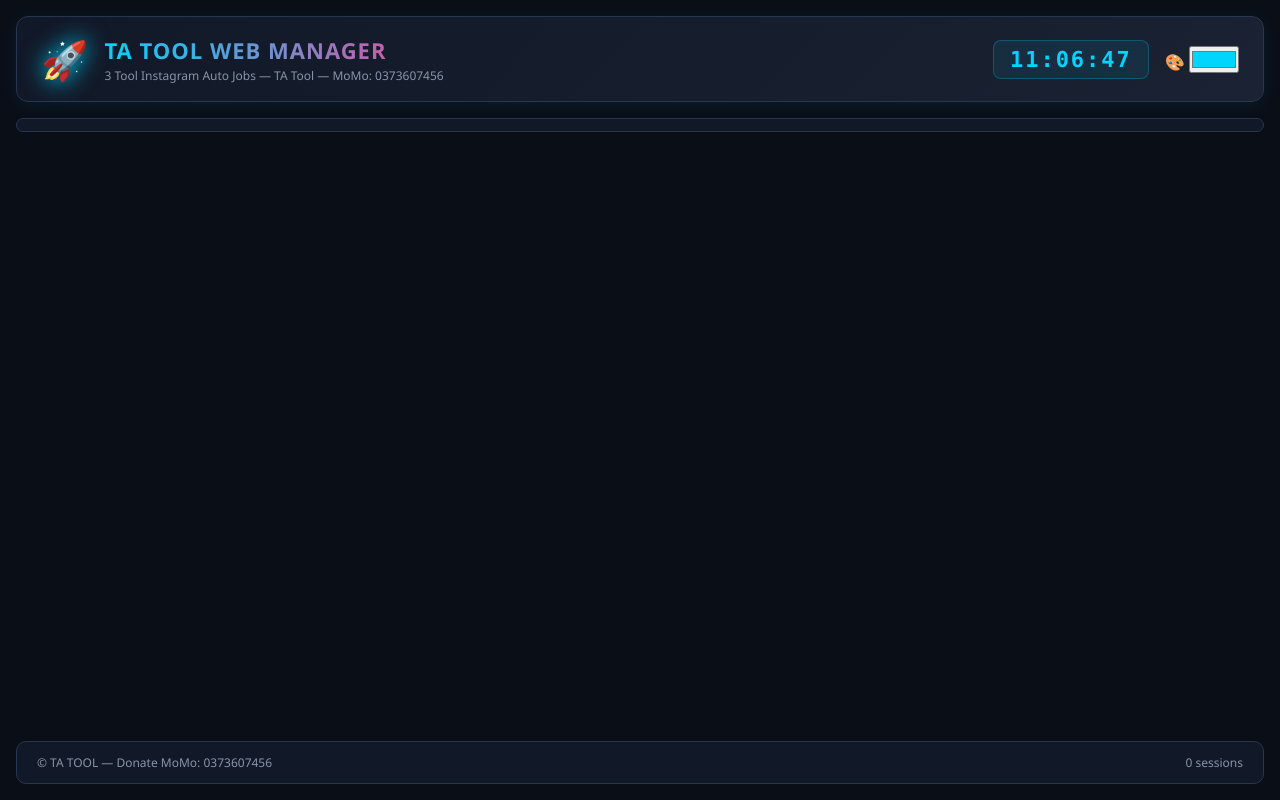
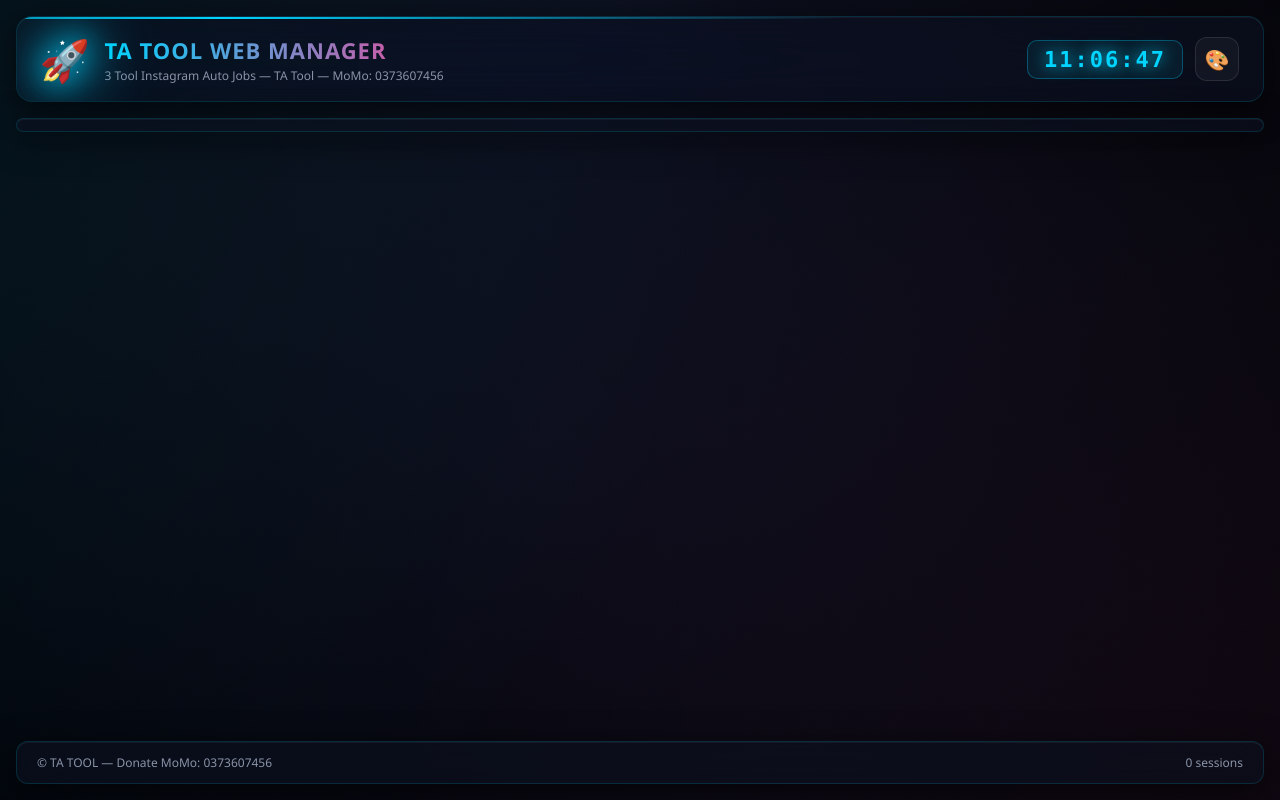
Before and after one commit to kxjxjdjhzhxhxh-jpg/Tool-xsmm, a Flask app: template templates/index.html in a window 1280 px wide. Run offline with Flask 3, Linux system fonts and the light colour scheme; the template is opened without the code that fills it, so the values that code supplies are empty; some libraries are stand-ins or nearby versions.

Commit message:
Update style.css

```diff
--- a/static/style.css
+++ b/static/style.css
@@ -1,9 +1,9 @@
 * { margin: 0; padding: 0; box-sizing: border-box; }
 
 :root {
-    --bg: #0a0e17;
-    --bg2: #111827;
-    --bg3: #1a2233;
+    --bg: #05070d;
+    --bg2: #0d1220;
+    --bg3: #161c2e;
     --border: #2a3550;
     --text: #e4e9f2;
     --text-dim: #8a94a8;
@@ -12,17 +12,45 @@
     --red: #ef4444;
     --yellow: #eab308;
     --pink: #ec4899;
+    --glass-bg: rgba(13, 18, 32, 0.6);
+    --glass-border: rgba(0, 212, 255, 0.15);
+    --glass-shadow: 0 8px 32px rgba(0, 0, 0, 0.6), inset 0 1px 0 rgba(255, 255, 255, 0.05);
+}
+
+html, body {
+    background: radial-gradient(ellipse at top, #0a0e1a 0%, #05070d 60%, #020308 100%);
+    min-height: 100vh;
 }
 
 body {
     font-family: 'Segoe UI', -apple-system, BlinkMacSystemFont, sans-serif;
-    background: var(--bg);
     color: var(--text);
-    min-height: 100vh;
     overflow-x: hidden;
+    position: relative;
+}
+
+body::before {
+    content: '';
+    position: fixed;
+    top: -50%; left: -50%;
+    width: 200%; height: 200%;
+    background:
+        radial-gradient(circle at 20% 30%, rgba(0, 212, 255, 0.08), transparent 40%),
+        radial-gradient(circle at 80% 70%, rgba(236, 72, 153, 0.06), transparent 40%),
+        radial-gradient(circle at 50% 50%, rgba(139, 92, 246, 0.04), transparent 50%);
+    animation: bgFloat 20s ease-in-out infinite;
+    pointer-events: none;
+    z-index: 0;
+}
+@keyframes bgFloat {
+    0%, 100% { transform: translate(0, 0) rotate(0deg); }
+    33% { transform: translate(-3%, 3%) rotate(2deg); }
+    66% { transform: translate(3%, -3%) rotate(-2deg); }
 }
 
 .app {
+    position: relative;
+    z-index: 2;
     display: flex;
     flex-direction: column;
     min-height: 100vh;
@@ -37,16 +65,41 @@ body {
     display: flex;
     justify-content: space-between;
     align-items: center;
-    background: linear-gradient(135deg, #111827 0%, #1a2233 100%);
-    border: 1px solid var(--border);
-    border-radius: 12px;
+    background: var(--glass-bg);
+    backdrop-filter: blur(20px) saturate(160%);
+    -webkit-backdrop-filter: blur(20px) saturate(160%);
+    border: 1px solid var(--glass-border);
+    border-radius: 16px;
     padding: 16px 24px;
-    box-shadow: 0 4px 20px rgba(0, 212, 255, 0.08);
+    box-shadow: var(--glass-shadow);
     flex-wrap: wrap;
     gap: 12px;
+    position: relative;
+    overflow: hidden;
 }
+.header::before {
+    content: '';
+    position: absolute;
+    top: 0; left: -100%;
+    width: 100%; height: 2px;
+    background: linear-gradient(90deg, transparent, var(--accent), transparent);
+    animation: shine 3s ease-in-out infinite;
+}
+@keyframes shine {
+    0% { left: -100%; }
+    50%, 100% { left: 100%; }
+}
+
 .logo { display: flex; align-items: center; gap: 16px; }
-.logo-icon { font-size: 38px; filter: drop-shadow(0 0 12px var(--accent)); }
+.logo-icon {
+    font-size: 38px;
+    filter: drop-shadow(0 0 15px var(--accent)) drop-shadow(0 0 30px var(--accent));
+    animation: iconPulse 2s ease-in-out infinite;
+}
+@keyframes iconPulse {
+    0%, 100% { transform: scale(1); }
+    50% { transform: scale(1.1); }
+}
 .logo h1 {
     font-size: 22px;
     font-weight: 800;
@@ -57,7 +110,8 @@ body {
     letter-spacing: 1px;
 }
 .subtitle { font-size: 12px; color: var(--text-dim); margin-top: 2px; }
-.header-info { display: flex; align-items: center; gap: 16px; }
+
+.header-info { display: flex; align-items: center; gap: 12px; }
 .clock {
     font-family: 'Consolas', monospace;
     font-size: 22px;
@@ -65,49 +119,82 @@ body {
     color: var(--accent);
     background: rgba(0, 212, 255, 0.08);
     padding: 6px 16px;
-    border-radius: 8px;
-    border: 1px solid rgba(0, 212, 255, 0.25);
+    border-radius: 10px;
+    border: 1px solid rgba(0, 212, 255, 0.3);
     letter-spacing: 2px;
+    text-shadow: 0 0 15px var(--accent);
+}
+
+.color-picker-wrap {
+    position: relative;
+    display: flex;
+    align-items: center;
+    justify-content: center;
+    width: 44px;
+    height: 44px;
+    border-radius: 12px;
+    background: rgba(255, 255, 255, 0.04);
+    border: 1px solid rgba(255, 255, 255, 0.1);
+    cursor: pointer;
+    transition: all 0.3s;
+}
+.color-picker-wrap:hover {
+    background: rgba(255, 255, 255, 0.08);
+    transform: scale(1.05);
+    box-shadow: 0 0 20px var(--accent);
+}
+.picker-icon { font-size: 20px; pointer-events: none; }
+#theme-color {
+    position: absolute;
+    inset: 0;
+    width: 100%; height: 100%;
+    opacity: 0;
+    cursor: pointer;
+    border: none;
+    padding: 0;
 }
 
 /* ===== TABS ===== */
 .tabs {
     display: flex;
-    gap: 6px;
-    background: var(--bg2);
-    border: 1px solid var(--border);
-    border-radius: 12px;
+    gap: 8px;
+    background: var(--glass-bg);
+    backdrop-filter: blur(20px) saturate(160%);
+    -webkit-backdrop-filter: blur(20px) saturate(160%);
+    border: 1px solid var(--glass-border);
+    border-radius: 16px;
     padding: 6px;
     flex-wrap: wrap;
+    box-shadow: var(--glass-shadow);
 }
 .tab-btn {
     flex: 1;
-    min-width: 120px;
-    padding: 12px 14px;
+    min-width: 180px;
+    padding: 14px 20px;
     background: transparent;
     color: var(--text-dim);
     border: none;
-    border-radius: 8px;
-    font-size: 12px;
+    border-radius: 12px;
+    font-size: 14px;
     font-weight: 600;
     cursor: pointer;
-    transition: all 0.2s;
+    transition: all 0.25s;
     display: flex;
     align-items: center;
     justify-content: center;
-    gap: 8px;
+    gap: 10px;
     font-family: inherit;
+    position: relative;
+    overflow: hidden;
 }
-.tab-btn:hover { background: var(--bg3); color: var(--text); }
+.tab-btn:hover { background: rgba(255, 255, 255, 0.05); color: var(--text); }
 .tab-btn.active {
     background: linear-gradient(135deg, var(--tab-color), color-mix(in srgb, var(--tab-color) 60%, #000));
     color: #0a0e17;
-    box-shadow: 0 4px 15px color-mix(in srgb, var(--tab-color) 40%, transparent);
+    box-shadow: 0 0 25px var(--tab-color), 0 4px 15px color-mix(in srgb, var(--tab-color) 50%, transparent);
 }
 .tab-dot {
-    width: 8px;
-    height: 8px;
-    border-radius: 50%;
+    width: 8px; height: 8px; border-radius: 50%;
     background: var(--tab-color);
     box-shadow: 0 0 10px var(--tab-color);
 }
@@ -419,13 +524,15 @@ select.cfg-input { cursor: pointer; }
     justify-content: space-between;
     align-items: center;
     padding: 12px 20px;
-    background: var(--bg2);
-    border: 1px solid var(--border);
-    border-radius: 10px;
+    background: var(--glass-bg);
+    backdrop-filter: blur(20px);
+    border: 1px solid var(--glass-border);
+    border-radius: 12px;
     font-size: 12px;
     color: var(--text-dim);
     flex-wrap: wrap;
     gap: 8px;
+    box-shadow: var(--glass-shadow);
 }
 
 /* ===== RESPONSIVE ===== */
```
Also changed, not shown: other parts of static/style.css (+122 -121 lines).
